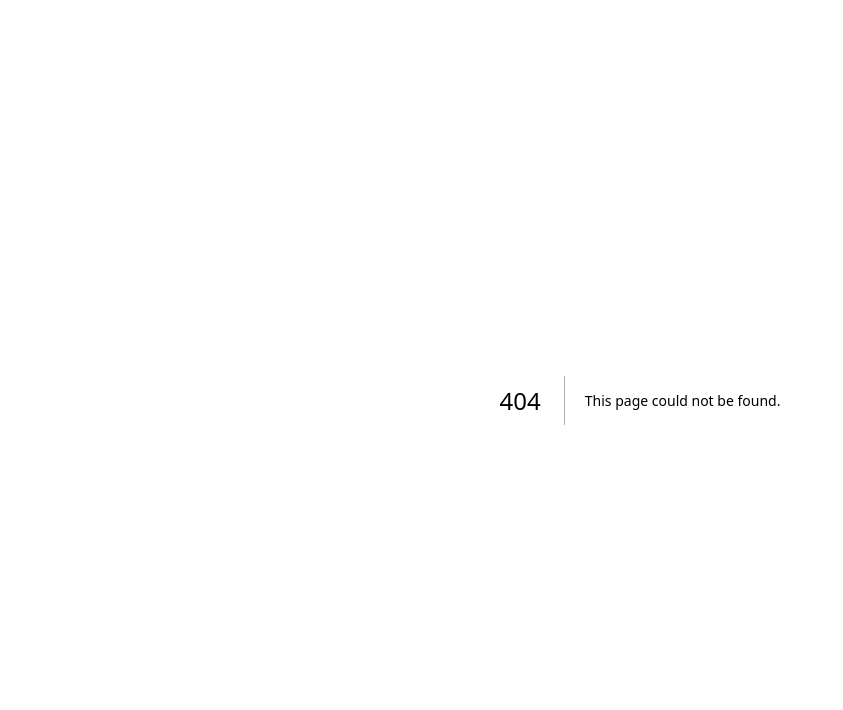
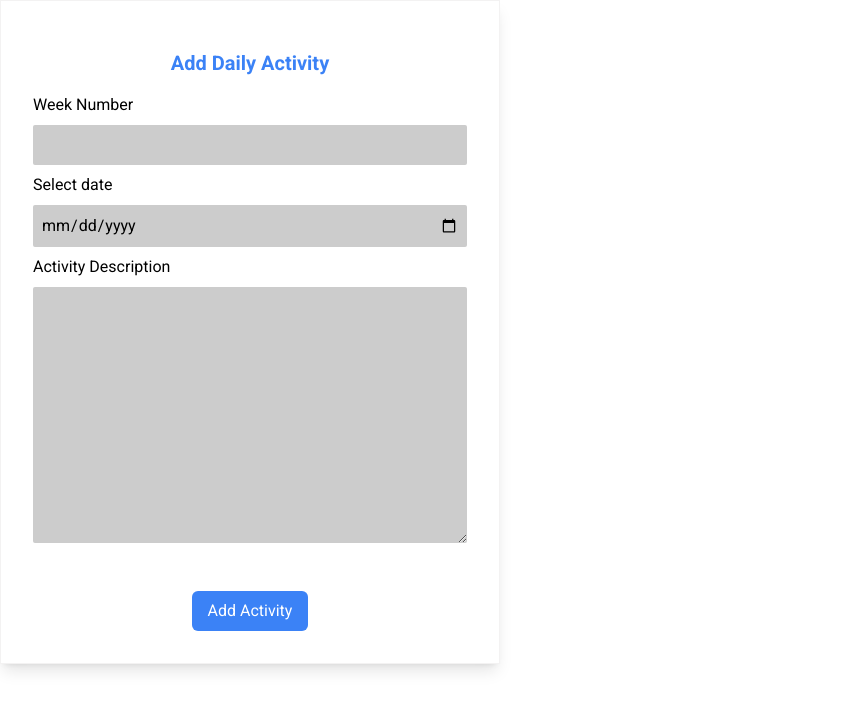
Before and after one commit to Inioluwajeremiah/siwes, a Next.js app in the folder client/: page /student/daily_activity in a window 1280 px wide. Before the commit this address had no page. Shown: the top 710 px of the page, without its empty margins (0-843 px from the left). Built offline with nearby package versions, Linux system fonts and the light colour scheme.

Commit message:
updated logut session

```diff
--- a/client/package.json
+++ b/client/package.json
@@ -14,6 +14,7 @@
     "@types/react": "18.2.18",
     "@types/react-dom": "18.2.7",
     "autoprefixer": "10.4.14",
+    "axios": "^1.5.0",
     "eslint": "8.46.0",
     "eslint-config-next": "13.4.12",
     "framer-motion": "^10.15.1",
--- a/client/src/app/components/header.jsx
+++ b/client/src/app/components/header.jsx
@@ -30,20 +30,22 @@ const Header = () => {
   }
 
   const logout =  () => {
-    fetch('https://tallyme576.pythonanywhere.com/auth/logout', {
+    // fetch('https://tallyme576.pythonanywhere.com/auth/logout', {
+     fetch('http://127.0.0.1:5000/logout/', {
 
     method: 'POST',
     headers: {
       'Content-Type': 'application/json'
     },
     }).then(res => res.json()).then(data => {
-      console.log(data.success_message)
-      if (data.success_message === 'logout successful') {
+      console.log(data)
+      if (data.success) {
         delete_cookie('siwes_user_login')
+        console.log(data.success)
         // window.open('/signin ', '_self')
         router.push('/signin ', '_self')
       }
-    })
+    }).catch(error => console.log(error))
   }
 
   /*
--- a/client/src/app/helper_functions/Cookies.js
+++ b/client/src/app/helper_functions/Cookies.js
@@ -13,22 +13,31 @@ export const set_cookie = (no_of_hours, cookie_name, cookie_value, cookie_path)
     console.log('expiry date =>', expiry_date);
     if (typeof document !== 'undefined') {
         document.cookie = `${cookie_name} = ${cookie_value}; expires=${expiry_date}; ${cookie_path}`
+        alert("login details saved in cookie ")
     }
 }
 
 export const get_cookie = (cookie_name) => {
+
+    try {
 
         if (typeof document !== 'undefined') {
 
             const cookies = document.cookie.split(';');
             for (const cookie of cookies) {
                 console.log('cookie =>', cookie);
-            const [name, value] = cookie.split('=');
-            if (name == cookie_name) {
+                const [name, value] = cookie.trim().split('=');
+                if (name ==  cookie_name) {
+                    console.log("name, value => ", name, value);
                     return decodeURIComponent(value);
                 }
             }
             return null; // Cookie not found
+        }
+
+    } catch (error) {
+        console.log(error);
+
     }
 }
 
--- a/client/src/app/signin/page.jsx
+++ b/client/src/app/signin/page.jsx
@@ -35,18 +35,18 @@ const SignIn = () => {
     let url = "";
 
     if (role == 'admin') {
-        // setUrl('http://127.0.0.1:5000/auth/admin/login')
-        url = 'https://tallyme576.pythonanywhere.com/auth/admin/login'
+        url = 'http://127.0.0.1:5000/auth/admin/login'
+        // url = 'https://tallyme576.pythonanywhere.com/auth/admin/login'
     }
 
     if (role == 'supervisor') {
-        // setUrl('http://127.0.0.1:5000/auth/supervisor/login')
-        url = 'https://tallyme576.pythonanywhere.com/auth/supervisor/login'
+        url = 'http://127.0.0.1:5000/auth/supervisor/login'
+        // url = 'https://tallyme576.pythonanywhere.com/auth/supervisor/login'
     }
 
     if (role == 'student') {
-        // setUrl('http://127.0.0.1:5000/auth/student/login')
-        url = 'https://tallyme576.pythonanywhere.com/auth/student/login'
+        url = 'http://127.0.0.1:5000/login/'
+        // url = 'https://tallyme576.pythonanywhere.com/auth/student/login'
     }
 
     console.log('url => ', url);
@@ -65,6 +65,7 @@ const SignIn = () => {
         fetch(`${url}`, {
 
             method: "POST",
+            credentials: 'include',
             headers: {
                 accept: 'application/json',
                 'Content-Type': 'application/json'
@@ -74,64 +75,37 @@ const SignIn = () => {
                 'password': password,
                 'rememberme':rememberMe
             })
-        }).then(response => {
-            /*
-            if (!response.ok) {
-                // throw new Error('Network response was not ok');
-                throw new Error(response.json);
-
-            } */
-
-            return response.json(); // Parse response as JSON
-        }).then(data => {
+        }).then(response => response.json()).then(data => {
             console.log('Data received:', data);
-            setLoadingSignin(false)
             // Handle the response data
-            if (data.success_message == 'Login successful!'){
-
+            if (data.success){
                 let no_of_hours = 720  //expires 30 days
 
                 if (rememberMe) {
                     no_of_hours = 2160  // expires 120 days
-                }
-
-                alert("Login Successful")
+                };
                 const cookie_data = JSON.stringify( {
                     login: true,
-                    firstname: data.firstname,
-                    lastname: data.lastname,
-                    middlename: data.middlename,
-                    email: data.email,
-                    startDate: data.startDate,
-                    endDate: data.endDate,
-                    role: data.role,
-                    gender: data.gender,
-                    matricNo: data.matricNo,
-                    department:data.department,
-                    course:data.course,
-                    level:data.level,
-                    ppa: data.ppa,
-                    rememberedMe:rememberMe,
-                    csrf_token: data.csrf_token
-            })
+                    email: email,
+                    role: role
+                });
+                alert("Login Successful")
 
-                set_cookie(no_of_hours, "siwes_user_login", cookie_data, '/signin')
+                set_cookie(no_of_hours, "siwes_user_login", cookie_data, '/')
 
-                if (data.role == "student") {
+                if (role == "student") {
                     router.push('/student')
                 }
 
-                if (data.role == "supervisor") {
+                if (role == "supervisor") {
                     router.push('/supervisor')
                 }
-                if (data.role == "admin") {
-                    router.push('/admin')
-                }
-                // router.push('/student')
-            }
+                setLoadingSignin(false)
+            } //ends data.success
 
-            if (data.error_message) {
-                alert(data.error_message);
+            if (data.error) {
+                alert(data.error);
+                setLoadingSignin(false)
             }
         })
         .catch(error => {
--- /dev/null
+++ b/client/src/app/student/daily_activity/page.jsx
@@ -0,0 +1,77 @@
+'use client'
+
+import React, { useEffect, useState } from 'react'
+
+const AddDailyActivity = () => {
+
+    const [weekNo, setWeekNo] = useState('')
+    const [date, setDate] = useState('')
+    const [description,  setDescription] = useState('')
+    const [loading, setLoading] = useState(false)
+
+
+    const addDailyActivity = () => {
+      setLoading(true)
+
+      if (!weekNo) {
+        alert("insert week number")
+        setLoading(false)
+      } else if (!date) {
+        alert("Insert date")
+        setLoading(false)
+      } else if (!description) {
+        alert("Input activity")
+      } else {
+
+        const body = {
+          weekno: weekNo,
+          date:date,
+          activity:description
+        }
+        fetch('https://tallyme576.pythonanywhere.com/student/add-daily-activity', {
+          method: "POST",
+          credentials: "include",
+          // redirect: "follow",
+          // referrerPolicy: "origin-when-cross-origin",
+          headers: {
+            'Content-Type': 'application/json',
+          },
+          body: JSON.stringify(body)
+        }).then(res => res.json()).
+        then(result => {
+
+          if (result.success_message) {
+            alert(success_message)
+            setLoading(false)
+          }
+          if (result.error_message) {
+            alert(result.success_message)
+            setLoading(false)
+          }
+          alert(result)
+          console.log(result);
+          setLoading(false)
+
+        }).
+        catch(error => {
+          alert(error)
+          setLoading(false)
+        })
+      }
+    }
+
+    return <section className='transition-all duration-500 ease-in md:w-[500px] border-[#f3f2f2] border-[1px] shadow-lg p-8 flex flex-col' aria-label="Main Content" role="region">
+      <h1 className=' text-xl text-center font-bold p-4 text-blue-500'>Add Daily Activity</h1>
+      <label htmlFor='weekno'>Week Number</label>
+      <input className="p-2 bg-[#ccc] rounded-sm my-2" type='number' id='weekno' onChange={(e) => setWeekNo(e.target.value)}/>
+      <label htmlFor='date'>Select date</label>
+      <input className="p-2 bg-[#ccc] rounded-sm my-2" type='date' id='date' onChange={(e) => setDate(e.target.value)}/>
+      <label htmlFor="activity">Activity Description</label>
+      <textarea name="activity" id="activity" cols="30" rows="10" className="p-2 bg-[#ccc] rounded-sm my-2" onChange={(e) => setDescription(e.target.value)}></textarea>
+      <button
+        className='mt-10 px-4 py-2 mx-auto text-white bg-blue-500 items-center flex flex-row justify-center rounded-md'
+        onClick={addDailyActivity}>{loading ? 'loading...' : 'Add Activity'}</button>
+    </section>
+  }
+
+  export default AddDailyActivity
--- a/client/src/app/student/page.jsx
+++ b/client/src/app/student/page.jsx
@@ -7,6 +7,7 @@ import { AiOutlineMenu, AiOutlineClose } from "react-icons/ai";
 // import { useRouter } from 'next/navigation';
 import { get_cookie } from '../helper_functions/Cookies';
 import Link from 'next/link';
+import axios from 'axios';
 
 const AddDailyActivity = () => {
 
@@ -27,6 +28,7 @@ const AddDailyActivity = () => {
       setLoading(false)
     } else if (!description) {
       alert("Input activity")
+      setLoading(false)
     } else {
 
       const body = {
@@ -34,22 +36,25 @@ const AddDailyActivity = () => {
         date:date,
         activity:description
       }
-      fetch('https://tallyme576.pythonanywhere.com/student/add-daily-activity', {
+      // http://tallyme576.pythonanywhere.com/
+
+      fetch('http://127.0.0.1:5000/student/add-daily-activity', {
         method: "POST",
-        credentials: "include",
+        credentials: 'include',
         headers: {
-          'Content-Type': 'application/json'
+          'accept': 'application/json',
+          'Content-Type': 'application/json',
         },
         body: JSON.stringify(body)
-      }).then(res => res.json()).
+      }).then(response => response.json()).
       then(result => {
 
-        if (result.success_message) {
-          alert(success_message)
+        if (result.message) {
+          alert(result.message)
           setLoading(false)
         }
         if (result.error_message) {
-          alert(result.success_message)
+          alert(result.error_message)
           setLoading(false)
         }
         alert(result)
@@ -58,7 +63,8 @@ const AddDailyActivity = () => {
 
       }).
       catch(error => {
-        alert(error)
+        // alert(error.message)
+        console.log(error.message);
         setLoading(false)
       })
     }
@@ -94,6 +100,8 @@ const AddWeeklyActivity = () => {
 }
 
 const DailyActivityTable = () => {
+
+
   return  <section className='' aria-label="Main Content" role="region">
     <div>
       <input type="text" name="" id="" aria-label='search' />
@@ -164,12 +172,65 @@ const Profile = () => {
 const Student = () => {
 
   // const router = useRouter();
+  const [token, setToken] = useState('')
+  // const [user_details, set_user_details] = useState(null)
+
+
+  let user_details  = get_cookie('siwes_user_login')
+  console.log('user_details_before_if =>', user_details);
+  if (user_details) {
+    user_details = JSON.parse(user_details) ;
+    console.log('user_details =>', user_details);
+  }
+
+  useEffect(() => {
+
+    let siwes_cookies = get_cookie('siwes_user_login')
+    siwes_cookies = JSON.parse(siwes_cookies)
+    // set_user_details(siwes_cookies)
+    if (siwes_cookies) {
+    // if (user_details) {
+
+      // fetch('http://127.0.0.1:5000/student/daily-activities', {
+      //   method: "GET",
+      //   // credentials: "include",
+      //   credentials: "include",
+      //   headers: {
+      //     Accept: '*/*',
+      //     "Content-Type": "application/json",
+      //     'X-CSRF-TOKEN': csrf_token,
+      //     // 'Authorization': `Bearer ${siwes_cookies.access_token} `
+      //   },
+      // }).then(response => response.json()).then(result =>
+      //   console.log("result =>", result)).catch(error => console.log('error', error));
+    }
+
+  //   axios.get('http://127.0.0.1:5000/student/daily-activities',
+  //     {
+  //       headers: {
+  //         Accept: '*/*',
+  //         "Content-Type": "application/json",
+  //         'X-CSRF-TOKEN': csrf_token,
+  //       },
+  //       withCredentials: true
+  //     }
+  //     )
+  //     .then((response) => {
+  //     // Handle successful response
+  //     console.log('Data:', response.data);
+  //   })
+  //   .catch((error) => {
+  //     // Handle error
+  //     console.error('Error:', error);
+  //   });
+  // }
+
+  }, [])
+
+
 
   // let user_details = useSelector((state) => state.cookie_slice.siwes_user_login);
-  let user_details  = get_cookie('siwes_user_login')
-  if (user_details) {
-    user_details = JSON.parse(user_details) ;
-  }
+
 
   const [selectedContent, setSelectedContent] = useState(1);
   const [toggleSubmenu, setToggleSubMenu] = useState(false);
```
Also changed, not shown: 1 other file (tests, documents, lock files or other folders). Lines whose indentation alone changed are shown as unchanged.
